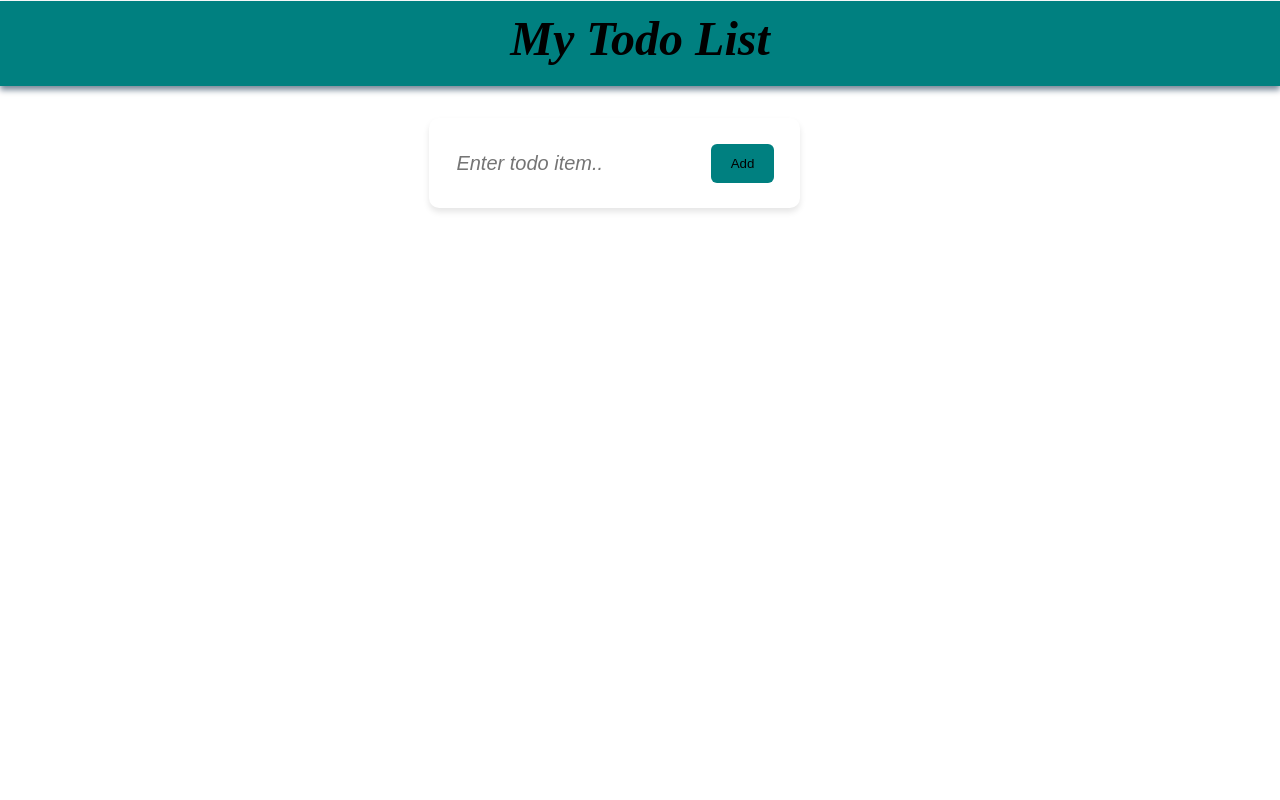
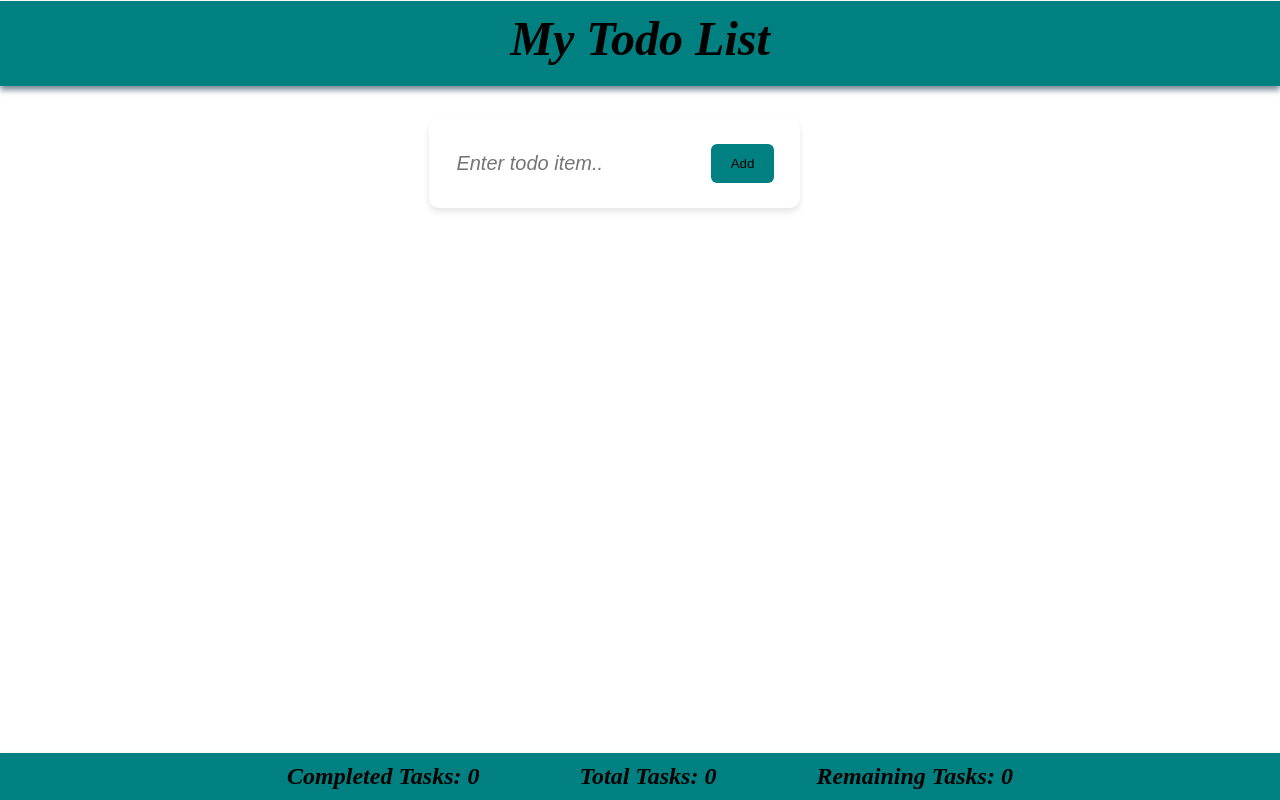
Before and after one commit to HarikaPuli/TaskManagement, a React (Vite) app: page / in a window 1280 px wide. Built offline with nearby package versions, Linux system fonts and the light colour scheme.

Commit message:
added footer, added completed tasks remaing tasks total tasks

```diff
--- /dev/null
+++ b/src/components/Footer.jsx
@@ -0,0 +1,11 @@
+import styles from './footer.module.css'
+export default function Footer({completedTasks,totalTasks,remainingTasks})
+{
+    return(
+        <div className={styles.footerStyling}>
+            <span className={styles.itemStyle}>Completed Tasks: {completedTasks}</span>
+            <span className={styles.itemStyle}>Total Tasks: {totalTasks}</span>
+            <span className={styles.itemStyle}>Remaining Tasks: {remainingTasks}</span>
+        </div>
+    )
+}
--- a/src/components/Todo.jsx
+++ b/src/components/Todo.jsx
@@ -1,14 +1,20 @@
-
 import { useState } from "react"
+import Footer from "./Footer";
 import Form from "./Form";
 import TodoList from "./TodoList";
 
 export default function Todo(){
     const [todos, setTodos] = useState([]);
+    const completedTasks= todos.filter((todo)=> todo.taskDone).length
+    const totalTasks = todos.length
+    const remainingTasks = totalTasks-completedTasks
     return(
         <div>
            <Form todos={todos} setTodos={setTodos}/>
            <TodoList todos={todos} setTodos={setTodos}/>
+           <Footer completedTasks={completedTasks} totalTasks={totalTasks} remainingTasks={remainingTasks} />
+
+
         </div>
     )
 }
--- a/src/components/TodoItem.jsx
+++ b/src/components/TodoItem.jsx
@@ -27,7 +27,7 @@
     // }
     function clickonItem(name){
        setTodos(todos.map((todo=> todo.name === name ? {...todo, taskDone:!todo.taskDone}:todo)))
-       console.log(todos);
+
     }
 
     const ItemStyling = item.taskDone ? styles.completed : ""
--- /dev/null
+++ b/src/components/footer.module.css
@@ -0,0 +1,15 @@
+.footerStyling {
+    position: fixed;
+    bottom: 0;
+    background-color: teal;
+    text-align: center;
+    font-weight: bold;
+    width: 100%;
+    font-size: 1.5em;
+    padding: 10px;
+    box-shadow: 0px 4px 6px lightslategray;
+
+}
+.itemStyle{
+    margin: 50px;
+}
```
